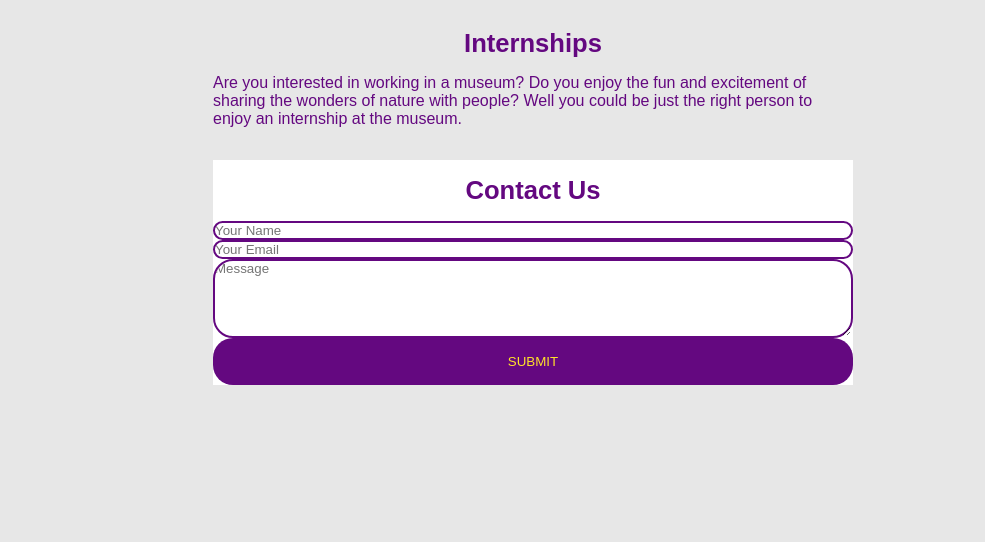
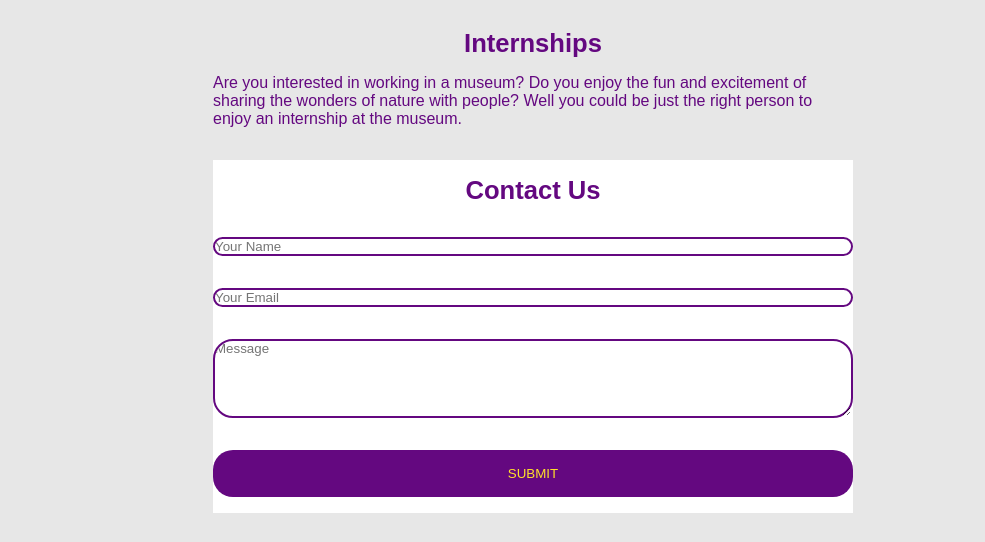
Before and after one commit to KarolinaSzymanska899/Science-Museum-, a plain HTML site: page HTML/get-involved.html in a window 1280 px wide. Shown: the part 1338-1880 px from the top of the page, without its empty margins (107-1092 px from the left). Drawn offline with Linux system fonts and the light colour scheme; a web font is replaced by a local one.

Commit message:
setting margin classes for <input>, <textarea>

```diff
--- a/HTML/get-involved.html
+++ b/HTML/get-involved.html
@@ -62,10 +62,10 @@
         <div class="div-form text-column margin-top-bottom">
             <h2 class="margin-top-bottom">contact us</h2>
             <form action="#" method="POST" class="text-column">
-                <input type="text" id="name" name="name" placeholder="Your Name" required>
-                <input type="email" id="email" name="email" placeholder="Your Email" required>
-                <textarea id="message" name="message" rows="5" cols="30" placeholder="Message" required></textarea>
-                <button class="cta" type="submit">Submit</button>
+                <input type="text" id="name" name="name" placeholder="Your Name" class="margin-top-bottom" required>
+                <input type="email" id="email" name="email" placeholder="Your Email" class="margin-top-bottom" required>
+                <textarea id="message" name="message" rows="5" cols="30" placeholder="Message" class="margin-top-bottom" required></textarea>
+                <button class="cta margin-top-bottom" type="submit">Submit</button>
             </form>
         </div>
     </main>
```
